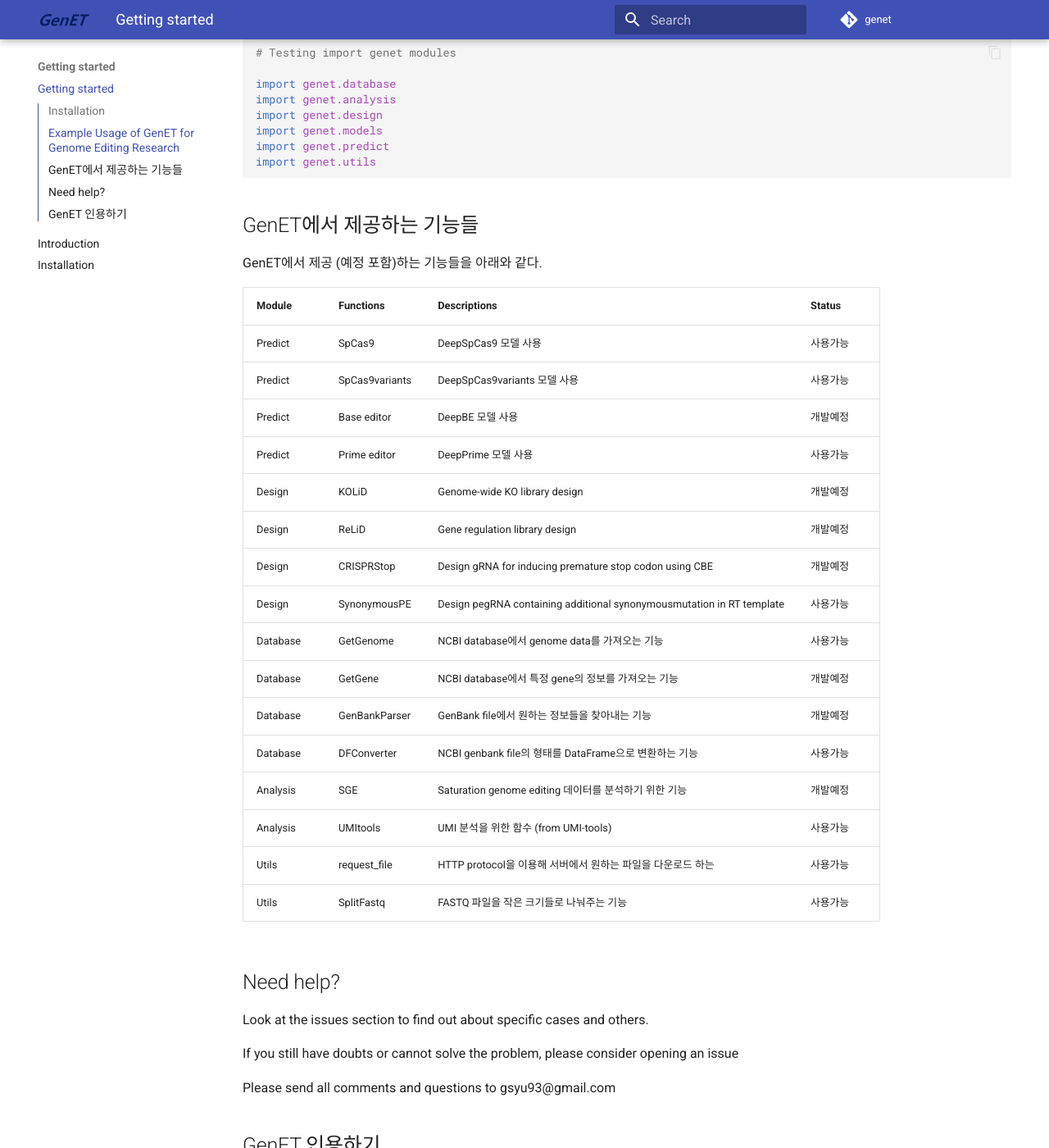
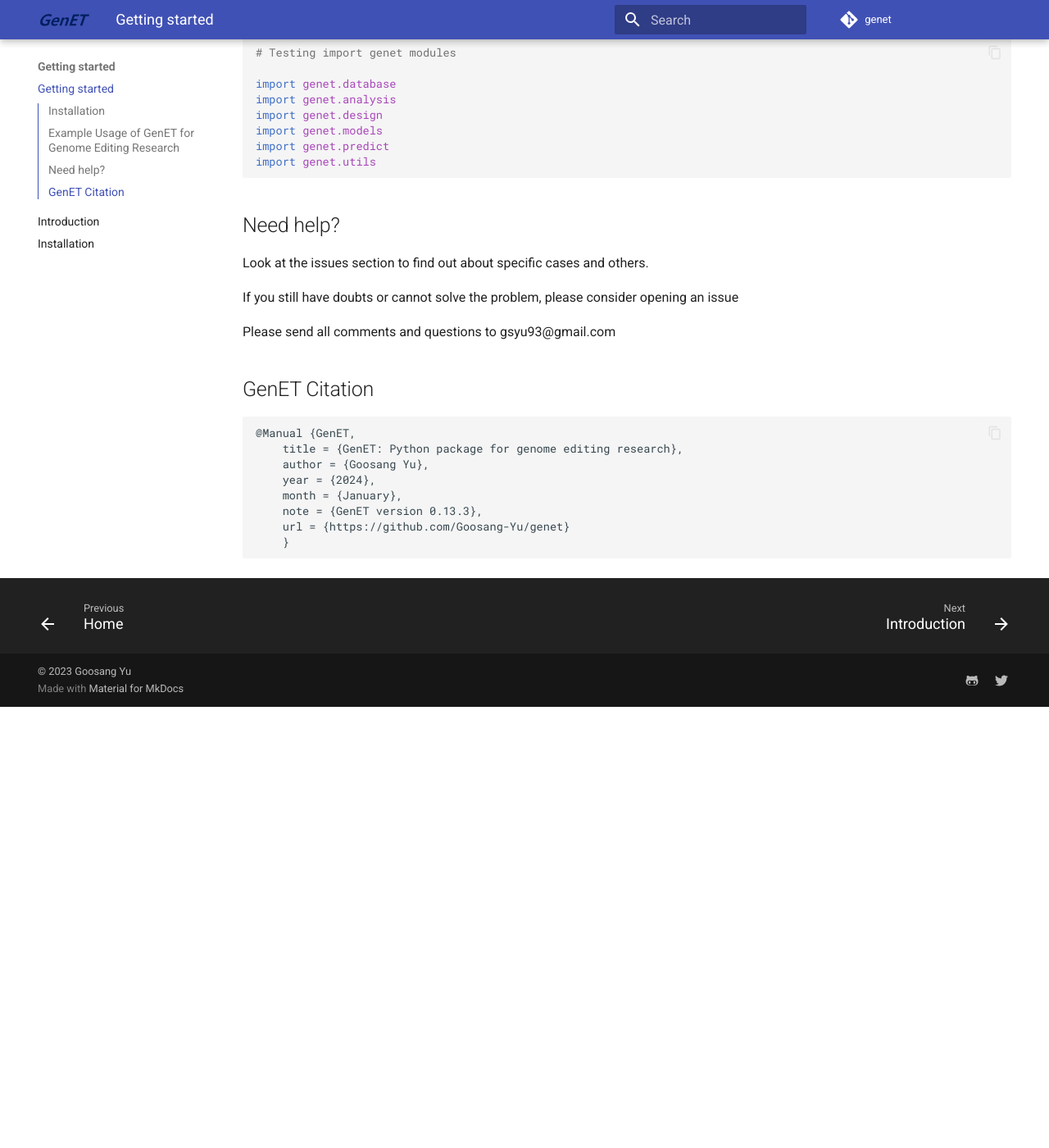
Before and after one commit to Goosang-Yu/genet, an MkDocs documentation site: the page built from docs/en/getting_started.md, in a window 1280 px wide and 1400 px high, scrolled down 607 px. Shown: the whole window at 82% size. Built offline with MkDocs 1.6.1 and Material for MkDocs 9.7.7, drawn with Linux system fonts in a browser that asks for light colours; comment, search, counter and statistics services are not loaded; after the commit the page ends 1469 px from its top, so only the background shows below that.

Commit message:
📝 Update Docs

````diff
--- a/docs/en/getting_started.md
+++ b/docs/en/getting_started.md
@@ -25,29 +25,6 @@ import genet.utils
 ```
 
 
-## GenET에서 제공하는 기능들
-GenET에서 제공 (예정 포함)하는 기능들을 아래와 같다.
-
-| Module   | Functions      | Descriptions                                                          | Status |
-| -------- | -------------- | --------------------------------------------------------------------- | ------ |
-| Predict  | SpCas9         | DeepSpCas9 모델 사용                                                   | 사용가능   |
-| Predict  | SpCas9variants | DeepSpCas9variants 모델 사용                                           | 사용가능   |
-| Predict  | Base editor    | DeepBE 모델 사용                                                       | 개발예정   |
-| Predict  | Prime editor   | DeepPrime 모델 사용                                                    | 사용가능   |
-| Design   | KOLiD          | Genome-wide KO library design                                         | 개발예정   |
-| Design   | ReLiD          | Gene regulation library design                                        | 개발예정   |
-| Design   | CRISPRStop     | Design gRNA for inducing premature stop codon using CBE               | 개발예정   |
-| Design   | SynonymousPE   | Design pegRNA containing additional synonymousmutation in RT template | 사용가능   |
-| Database | GetGenome      | NCBI database에서 genome data를 가져오는 기능                           | 사용가능   |
-| Database | GetGene        | NCBI database에서 특정 gene의 정보를 가져오는 기능                       | 개발예정   |
-| Database | GenBankParser  | GenBank file에서 원하는 정보들을 찾아내는 기능                           | 개발예정   |
-| Database | DFConverter    | NCBI genbank file의 형태를 DataFrame으로 변환하는 기능                  | 사용가능   |
-| Analysis | SGE            | Saturation genome editing 데이터를 분석하기 위한 기능                   | 개발예정   |
-| Analysis | UMItools       | UMI 분석을 위한 함수 (from UMI-tools)                                  | 사용가능   |
-| Utils    | request_file   | HTTP protocol을 이용해 서버에서 원하는 파일을 다운로드 하는              | 사용가능   |
-| Utils    | SplitFastq     | FASTQ 파일을 작은 크기들로 나눠주는 기능                                | 사용가능   |
-
-
 
 ## Need help?
 Look at the issues section to find out about specific cases and others.
@@ -57,7 +34,7 @@ If you still have doubts or cannot solve the problem, please consider opening an
 Please send all comments and questions to gsyu93@gmail.com
 
 
-## GenET 인용하기
+## GenET Citation
 
 ```
 @Manual {GenET,
--- a/mkdocs.yml
+++ b/mkdocs.yml
@@ -96,9 +96,7 @@ markdown_extensions:
   - pymdownx.mark
   - attr_list
   - pymdownx.emoji:
-      # emoji_index: !!python/name:materialx.emoji.twemoji
       emoji_index: !!python/name:material.extensions.emoji.twemoji
-      # emoji_generator: !!python/name:materialx.emoji.to_svg
       emoji_generator: !!python/name:material.extensions.emoji.to_svg
 
 
@@ -119,20 +117,20 @@ nav:
     - Prime editor: 1_Predict/4_predict_pe.md
 
   - Design:
-    - Introduction: 2_Design/1_Design_intro.md
+    - Genet design module: 2_Design/1_Design_intro.md
     - Synonymous PE: 2_Design/2_SynonymousPE.md
 
   - Database:
-    - Introduction: 3_Database/1_database_intro.md
+    - Genet database module: 3_Database/1_database_intro.md
     - Background  : 3_Database/2_Genome_resource_background.md
     - Metadata    : 3_Database/3_Metadata from databases.md
     - Download    : 3_Database/4_Download_files.md
 
   - Analysis:
-    - Introduction: 4_Analysis/1_analysis_intro.md
+    - Genet Analysis module: 4_Analysis/1_analysis_intro.md
 
   - Utils:
-    - Introduction: 5_Utils/1_utils_intro.md
+    - Genet Utils module: 5_Utils/1_utils_intro.md
     - Download from server: 5_Utils/2_download_files.md
 
   - Application note:
````
Also changed, not shown: README.md (+18 -51 lines), docs/en/1_Predict/4_predict_pe.md (+38 -16 lines), docs/en/_index.md (deleted, +0 -9 lines), docs/en/introduction.md (+1 -12 lines), docs/en/_README.md (deleted), docs/en/assets/contents/en_0_1_2_CRISPR_machanism.svg (added), docs/en/assets/contents/ko_0_1_2_CRISPR_machanism.svg (deleted).
